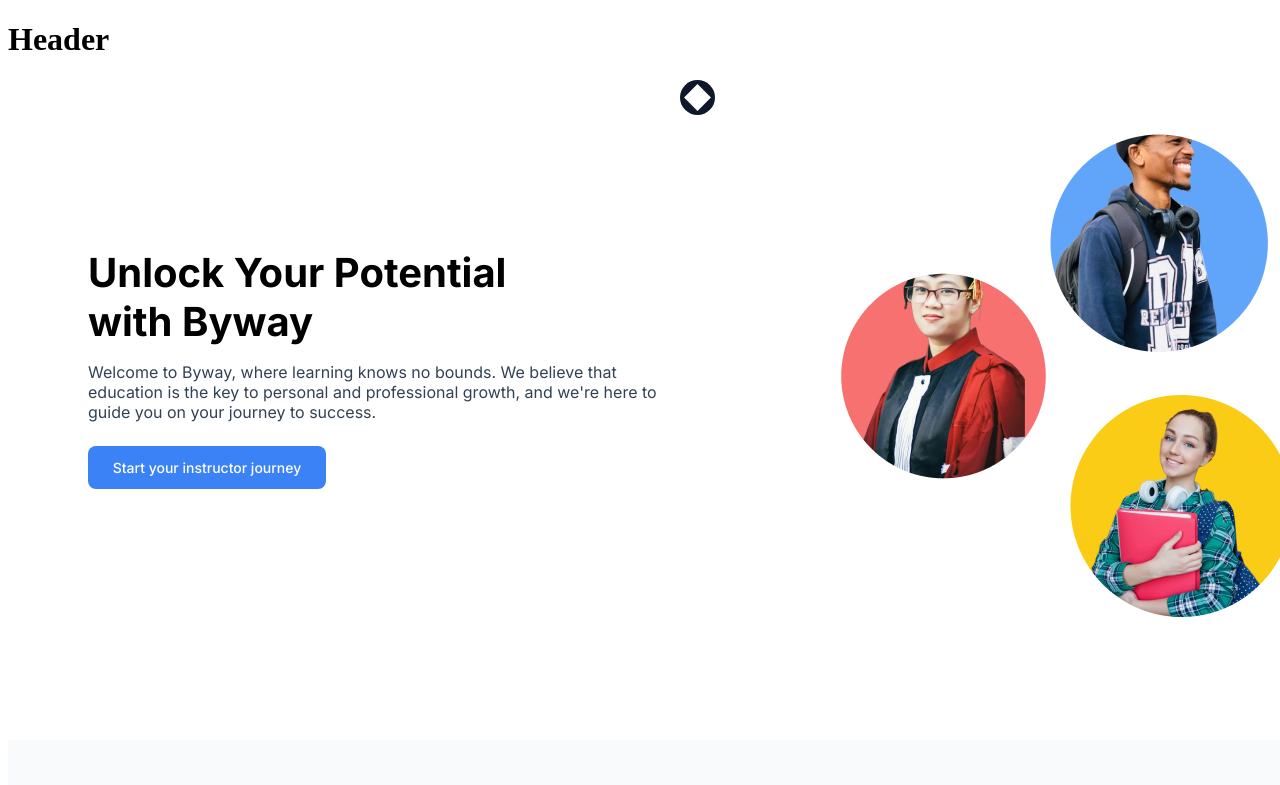
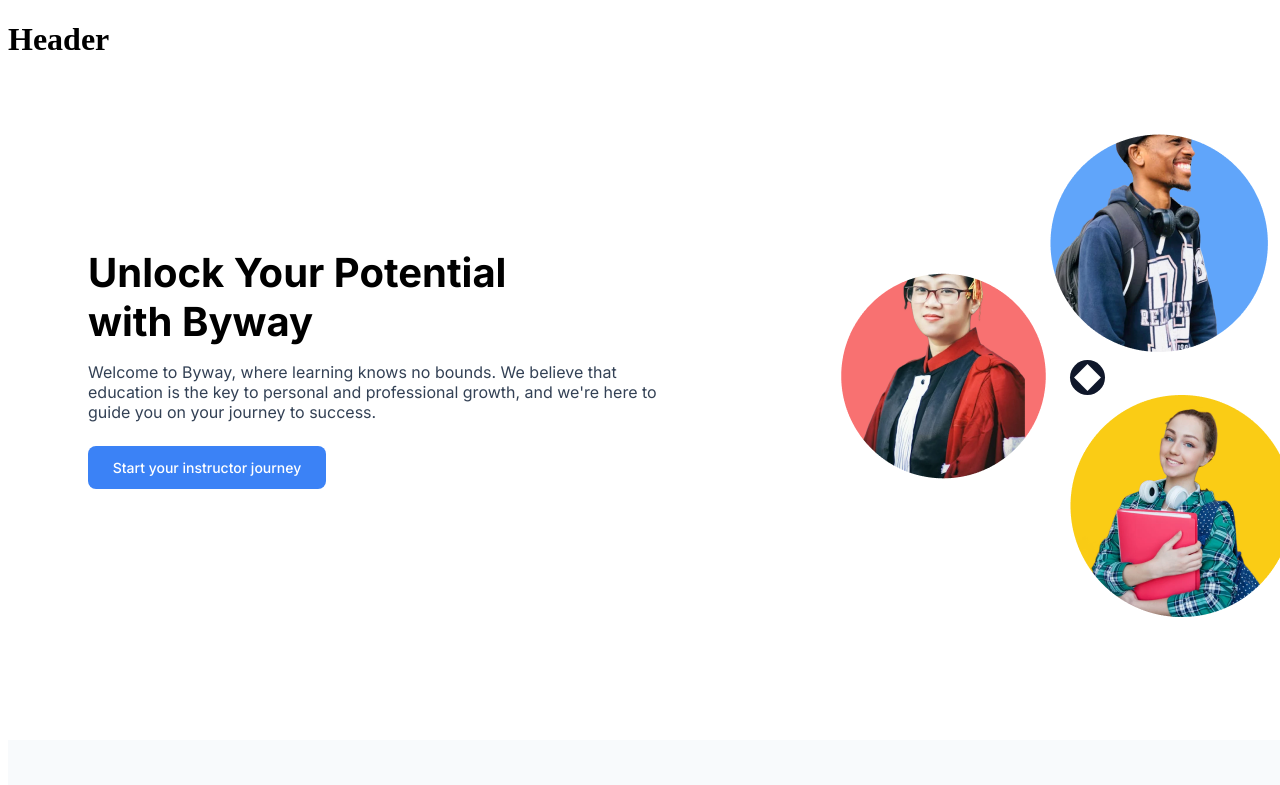
Before and after one commit to Devora-Digital/SkillBoost-Frontend, a Next.js app in the folder skillboost-frontend/: page / in a window 1280 px wide. Shown: the top 785 px of the page. Built offline with nearby package versions, Linux system fonts and the light colour scheme.

Commit message:
Edited centered circle position #2

```diff
--- a/skillboost-frontend/src/app/page.module.scss
+++ b/skillboost-frontend/src/app/page.module.scss
@@ -89,6 +89,10 @@
     height: 35px;
     background: #0F172A;
     border-radius: 50%;
+    /**/
+    position: absolute;
+    top: 360px;
+    left: 1070px;
 }
 
 .banner_center_circle_square {
@@ -96,7 +100,7 @@
     height: 19px;
     background: #FFF;
     transform: rotate(45deg);
-    object-fit: cover;
+    transform-origin: center;
 }
 
 /*Statistic block*/
```
